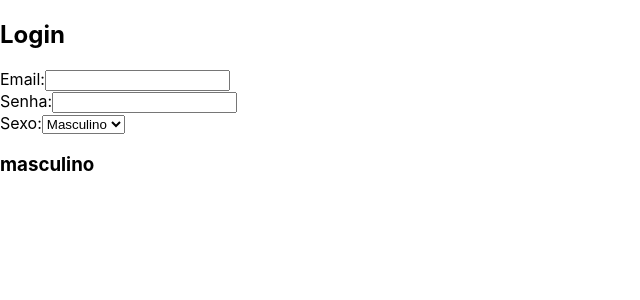
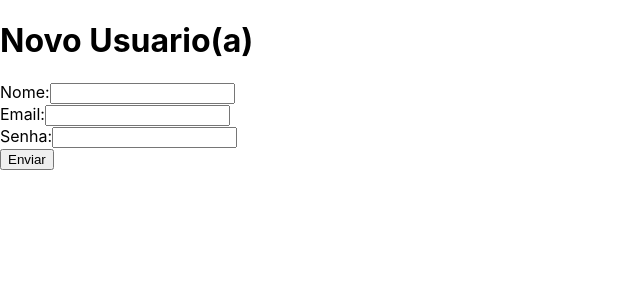
Before and after one commit to Alissonrf/EstudosReact, a React (Create React App) app: page / in a window 1280 px wide. Shown: the top 300 px of the page, without its empty margins (0-640 px from the left). Built offline with nearby package versions, Linux system fonts and the light colour scheme.

Commit message:
Praticando formularios

```diff
--- a/src/App.js
+++ b/src/App.js
@@ -5,52 +5,48 @@
     constructor(props){
         super(props)
         this.state = {
+            nome: "",
             email: "",
             senha: "",
-            sexo: "masculino"
+            error: ''
         }
-        this.trocaEmail = this.trocaEmail.bind(this)
-        this.trocaSexo = this.trocaSexo.bind(this)
+        this.cadastrar = this.cadastrar.bind(this)
     }
 
-    // funcao que faz a troca do valor do email utilizando target value
-    trocaEmail(e){
-        let valorDigitado = e.target.value
-        this.setState({email: e.target.value})
-    }
+    cadastrar(event){
+        const {nome, email, senha} = this.state
 
-    // jeitos diferentes de fazer a mesma coisa
-    trocaSexo(e){
-        this.setState({sexo: e.target.value})
+        if(nome != '' && email != '' && senha != ''){
+            alert(`Nome: ${nome} \nEmail: ${email} \nSenha: ${senha}`)
+        }
+        else{
+            this.setState({error: 'Ops! Parece que está faltando algo!'})
+        }
+
+
+        event.preventDefault()
     }
 
     render(){
         return(
             <div>
-                <h2>Login</h2>
+                <h1>Novo Usuario(a)</h1>
+                {this.state.error && <p>{this.state.error}</p>}
+                <form onSubmit={this.cadastrar} >
+                    <label>Nome:</label>
+                    <input type="text" value={this.state.nome}
+                         onChange={ (e) => {this.setState( {nome: e.target.value})}} /> <br/>
 
-                Email:
-                {/* onChange serve para alterar o valor do Email */}
-                <input type="email" name="email" value={this.state.email}
-                        onChange={this.trocaEmail} /> <br/>
+                    <label>Email:</label>
+                    <input type="email" value={this.state.email}
+                         onChange={ (e) => {this.setState( {email: e.target.value})}} /> <br/>
 
-                Senha:
-                {/* onChange escrito em linha embora seja menos utilizado */}
-                <input type="password" name="senha" value={this.state.senha}
-                        onChange={(e)=> this.setState({senha: e.target.value})} /> <br/>
+                    <label>Senha:</label>
+                    <input type="password" value={this.state.senha}
+                         onChange={ (e) => {this.setState( {senha: e.target.value})}} /> <br/>
 
-                Sexo:
-                <select name="sexo" value={this.state.sexo} onChange={this.trocaSexo}>
-                    <option value="masculino">Masculino</option>
-                    <option value="feminino">Feminino</option>
-                </select>
-
-                <div>
-                    <h3>{this.state.email}</h3>
-                    <h3>{this.state.senha}</h3>
-                    <h3>{this.state.sexo}</h3>
-                </div>
-
+                    <button type="submit">Enviar</button>
+                </form>
             </div>
         )
 
```
